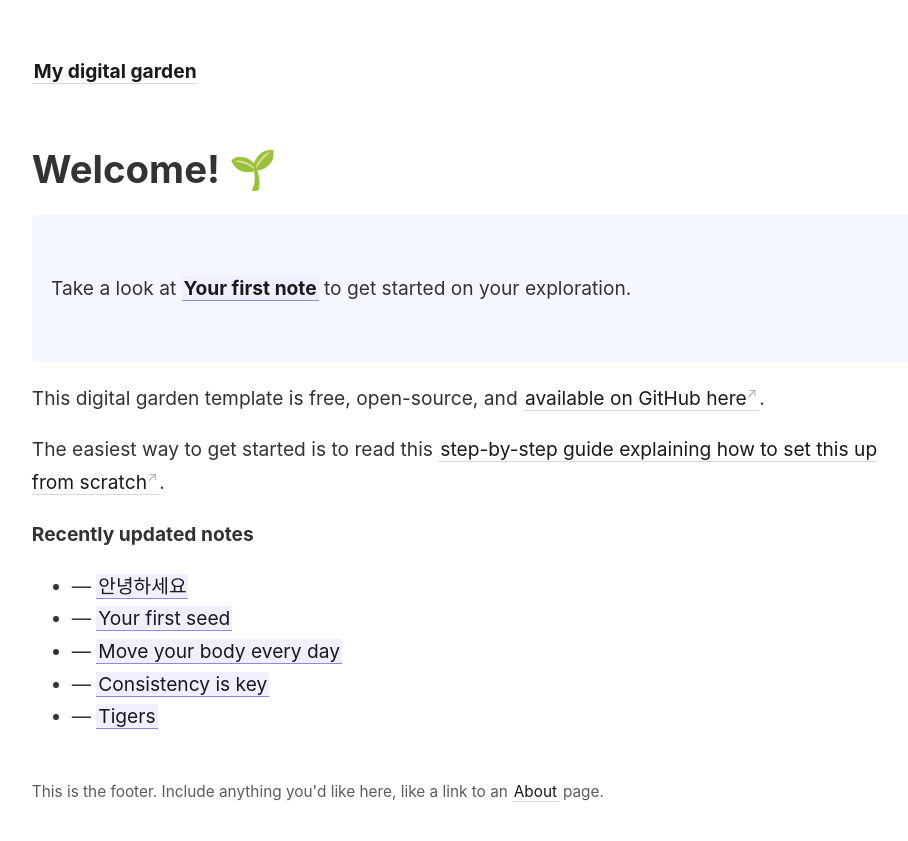
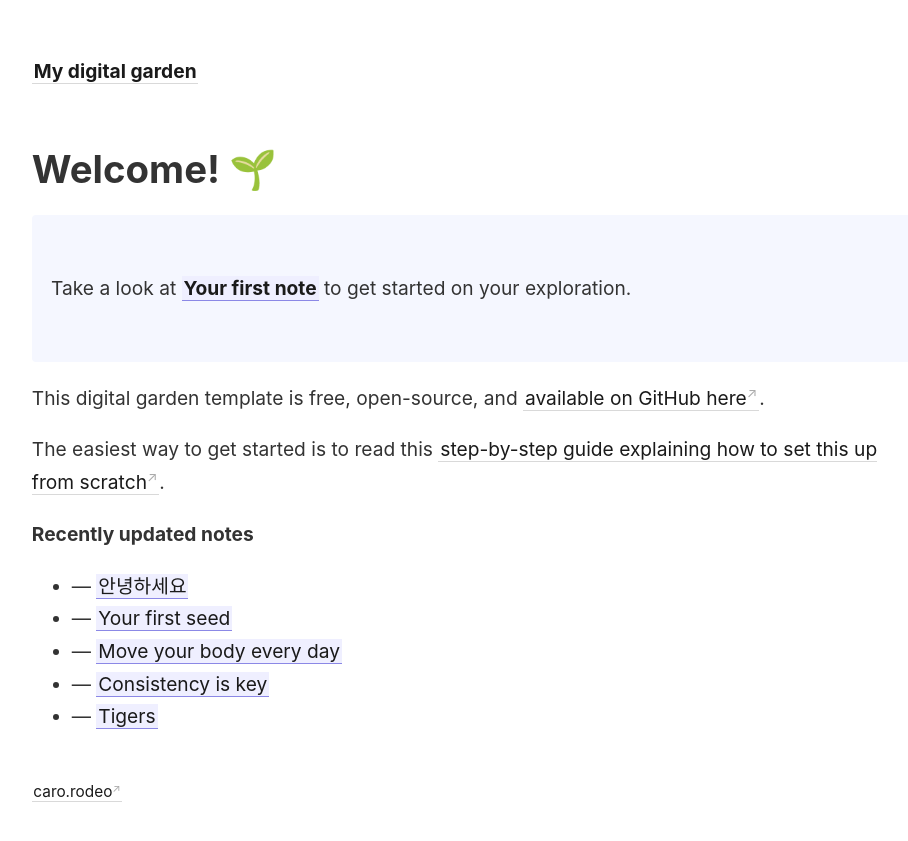
Before and after one commit to carolinejdale/digital-garden, a Jekyll site: the page built from _pages/index.md, in a window 1280 px wide. Shown: the top 841 px of the page, without its empty margins (45-953 px from the left). Built offline with Jekyll 4.4.1, drawn with Linux system fonts in a browser that asks for light colours.

Commit message:
feat: updated footer with link to caro.rodeo

```diff
--- a/_includes/footer.html
+++ b/_includes/footer.html
@@ -1 +1 @@
-This is the footer. Include anything you'd like here, like a link to an <a class="internal-link" href="{{ site.baseurl }}/about">About</a> page.
+<a href="http://caro.rodeo" target="_blank">caro.rodeo</a>
```
